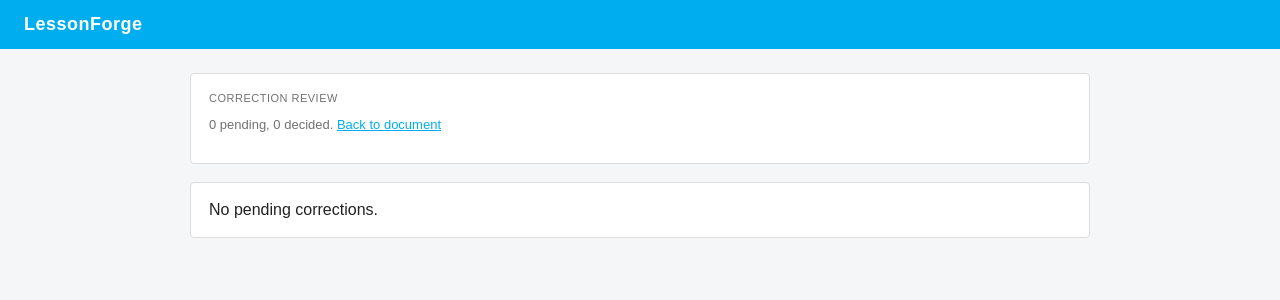
After one commit to jKeonaona/lessonforge, a Flask app: template templates/review.html in a window 1280 px wide. The commit adds this page. Shown: the top 300 px of the page. Run offline with Flask 3, Linux system fonts and the light colour scheme; the template is opened without the code that fills it, so the values that code supplies are empty.

Commit message:
Step 3: Claude correction pass with pending-approval ChangeLog

````diff
--- a/app.py
+++ b/app.py
@@ -4,8 +4,9 @@ from flask import (Flask, jsonify, render_template, request,
                    redirect, url_for, flash)
 from werkzeug.utils import secure_filename
 from config import Config
-from models import db, SourceDocument, Block
+from models import db, SourceDocument, Block, ChangeLog
 from extract import extract_blocks
+from corrections import run_correction_pass, apply_change, reject_change
 
 
 def create_app():
@@ -79,6 +80,47 @@ def create_app():
             source_doc_id=doc.id).order_by(Block.seq).all()
         return render_template("document.html", doc=doc, blocks=blocks)
 
+    @app.route("/document/<int:doc_id>/correct", methods=["POST"])
+    def correct(doc_id):
+        doc = SourceDocument.query.get_or_404(doc_id)
+        try:
+            n = run_correction_pass(doc.id)
+            doc.status = "corrections_pending" if n else "no_corrections"
+            db.session.commit()
+            flash("%d corrections proposed." % n)
+        except Exception as exc:
+            flash("Correction pass failed: %s" % exc)
+        return redirect(url_for("review", doc_id=doc.id))
+
+    @app.route("/document/<int:doc_id>/review")
+    def review(doc_id):
+        doc = SourceDocument.query.get_or_404(doc_id)
+        rows = (db.session.query(ChangeLog, Block)
+                .join(Block, ChangeLog.block_id == Block.id)
+                .filter(Block.source_doc_id == doc.id,
+                        ChangeLog.phase == "correction")
+                .order_by(Block.seq).all())
+
+        def pack(ch, blk):
+            return {"id": ch.id, "seq": blk.seq, "before": ch.before,
+                    "after": ch.after, "status": ch.status, "ts": ch.ts,
+                    "reason_hint": ch.phase}
+
+        pending = [pack(c, b) for c, b in rows if c.status == "pending"]
+        decided = [pack(c, b) for c, b in rows if c.status != "pending"]
+        return render_template("review.html", doc=doc,
+                               pending=pending, decided=decided)
+
+    @app.route("/change/<int:change_id>/<action>", methods=["POST"])
+    def decide(change_id, action):
+        ch = ChangeLog.query.get_or_404(change_id)
+        blk = Block.query.get(ch.block_id)
+        if action == "approve":
+            apply_change(change_id)
+        else:
+            reject_change(change_id)
+        return redirect(url_for("review", doc_id=blk.source_doc_id))
+
     return app
 
 
--- /dev/null
+++ b/corrections.py
@@ -0,0 +1,120 @@
+import json
+import os
+from anthropic import Anthropic
+from models import db, Block, ChangeLog
+
+MODEL = "claude-sonnet-4-5-20250929"
+
+SYSTEM = """You are proofreading extracted safety training text before it
+is translated into Spanish. Uncorrected errors become dangerous
+instructions in the translated document.
+
+Report ONLY these categories of error:
+1. Misspellings and wrong words (e.g. "board head" should be "broad head",
+   "couch down" should be "crouch down").
+2. Missing words that invert or destroy the meaning of a sentence,
+   especially a missing "not".
+3. Internal inconsistencies where the same thing is named two different
+   ways in the document (e.g. "wildlife office" in one place and
+   "wildfire office" in another).
+4. Duplicated or garbled words from PDF extraction (e.g. "two 2 lobes").
+5. Plainly wrong facts that contradict the rest of the document.
+
+Do NOT report:
+- Style, tone, wording, or readability preferences.
+- Formatting, capitalization, or punctuation preferences.
+- Anything you would change only to make the text "better".
+- American vs British spelling.
+
+Rewrite as little as possible. Change only the erroneous words. Preserve
+the original sentence structure exactly.
+
+Return ONLY a JSON array, no markdown fences and no commentary. Each
+element must be:
+  {"seq": <int>, "corrected": "<full corrected block text>",
+   "reason": "<short reason>"}
+
+Return an empty array [] if nothing meets the criteria above."""
+
+
+def _client():
+    return Anthropic(api_key=os.environ["ANTHROPIC_API_KEY"])
+
+
+def run_correction_pass(doc_id, actor="system"):
+    """Send all blocks for review. Write proposals to change_log as
+    pending. Never modifies block text."""
+    blocks = (Block.query.filter_by(source_doc_id=doc_id)
+              .order_by(Block.seq).all())
+    if not blocks:
+        return 0
+
+    by_seq = {b.seq: b for b in blocks}
+
+    payload = "\n".join(
+        "[%d] %s" % (b.seq, b.text_en or "") for b in blocks
+    )
+
+    resp = _client().messages.create(
+        model=MODEL,
+        max_tokens=8000,
+        system=SYSTEM,
+        messages=[{"role": "user", "content": payload}],
+    )
+
+    raw = "".join(
+        p.text for p in resp.content if getattr(p, "type", "") == "text"
+    ).strip()
+
+    if raw.startswith("```"):
+        raw = raw.split("```")[1]
+        if raw.startswith("json"):
+            raw = raw[4:]
+        raw = raw.strip()
+
+    items = json.loads(raw)
+
+    created = 0
+    for item in items:
+        blk = by_seq.get(item.get("seq"))
+        if not blk:
+            continue
+        after = (item.get("corrected") or "").strip()
+        if not after or after == (blk.text_en or "").strip():
+            continue
+        db.session.add(ChangeLog(
+            block_id=blk.id,
+            phase="correction",
+            before=blk.text_en,
+            after=after,
+            status="pending",
+            actor=actor,
+        ))
+        created += 1
+
+    db.session.commit()
+    return created
+
+
+def apply_change(change_id, actor="john"):
+    ch = ChangeLog.query.get(change_id)
+    if not ch or ch.status != "pending":
+        return False
+    blk = Block.query.get(ch.block_id)
+    if blk:
+        blk.text_en = ch.after
+        blk.status_en = "corrected"
+    ch.status = "approved"
+    ch.actor = actor
+    db.session.commit()
+    return True
+
+
+def reject_change(change_id, actor="john"):
+    ch = ChangeLog.query.get(change_id)
+    if not ch or ch.status != "pending":
+        return False
+    ch.status = "rejected"
+    ch.actor = actor
+    db.session.commit()
+    return True
--- /dev/null
+++ b/templates/review.html
@@ -0,0 +1,52 @@
+{% extends "base.html" %}
+{% block content %}
+<div class="card">
+  <div class="tag">correction review</div>
+  <h2 style="margin:6px 0 0">{{ doc.filename }}</h2>
+  <p style="font-size:13px;color:#737272">
+    {{ pending|length }} pending, {{ decided|length }} decided.
+    <a href="{{ url_for('document', doc_id=doc.id) }}">Back to document</a>
+  </p>
+</div>
+
+{% for c in pending %}
+<div class="card">
+  <div class="tag">block {{ c.seq }} &middot; {{ c.reason_hint }}</div>
+  <div style="margin:8px 0;padding:8px;background:#fff0f0;
+              border-left:3px solid #cc4444;font-size:14px">
+    {{ c.before }}
+  </div>
+  <div style="margin:8px 0;padding:8px;background:#f0fff2;
+              border-left:3px solid #44aa55;font-size:14px">
+    {{ c.after }}
+  </div>
+  <form method="post" style="display:inline"
+        action="{{ url_for('decide', change_id=c.id, action='approve') }}">
+    <button type="submit">Approve</button>
+  </form>
+  <form method="post" style="display:inline"
+        action="{{ url_for('decide', change_id=c.id, action='reject') }}">
+    <button type="submit" style="background:#737272">Reject</button>
+  </form>
+</div>
+{% else %}
+<div class="card">No pending corrections.</div>
+{% endfor %}
+
+{% if decided %}
+<div class="card">
+  <div class="tag">decision history</div>
+  <table>
+    <tr><th>Block</th><th>Status</th><th>Change</th><th>When</th></tr>
+    {% for c in decided %}
+    <tr>
+      <td>{{ c.seq }}</td>
+      <td>{{ c.status }}</td>
+      <td style="font-size:12px">{{ c.after[:80] }}</td>
+      <td>{{ c.ts.strftime('%Y-%m-%d %H:%M') }}</td>
+    </tr>
+    {% endfor %}
+  </table>
+</div>
+{% endif %}
+{% endblock %}
````
Also changed, not shown: templates/document.html (+7 -0 lines).
